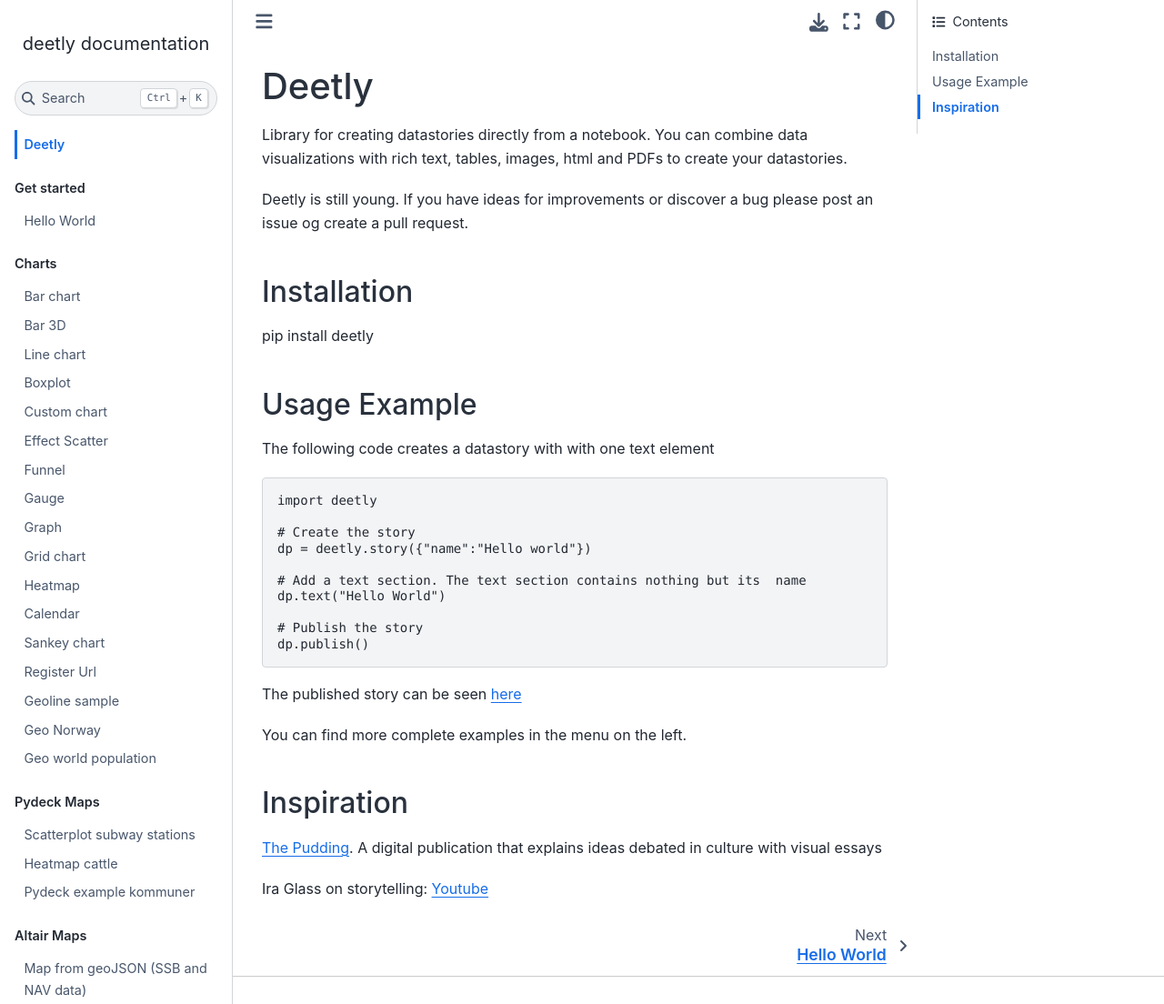
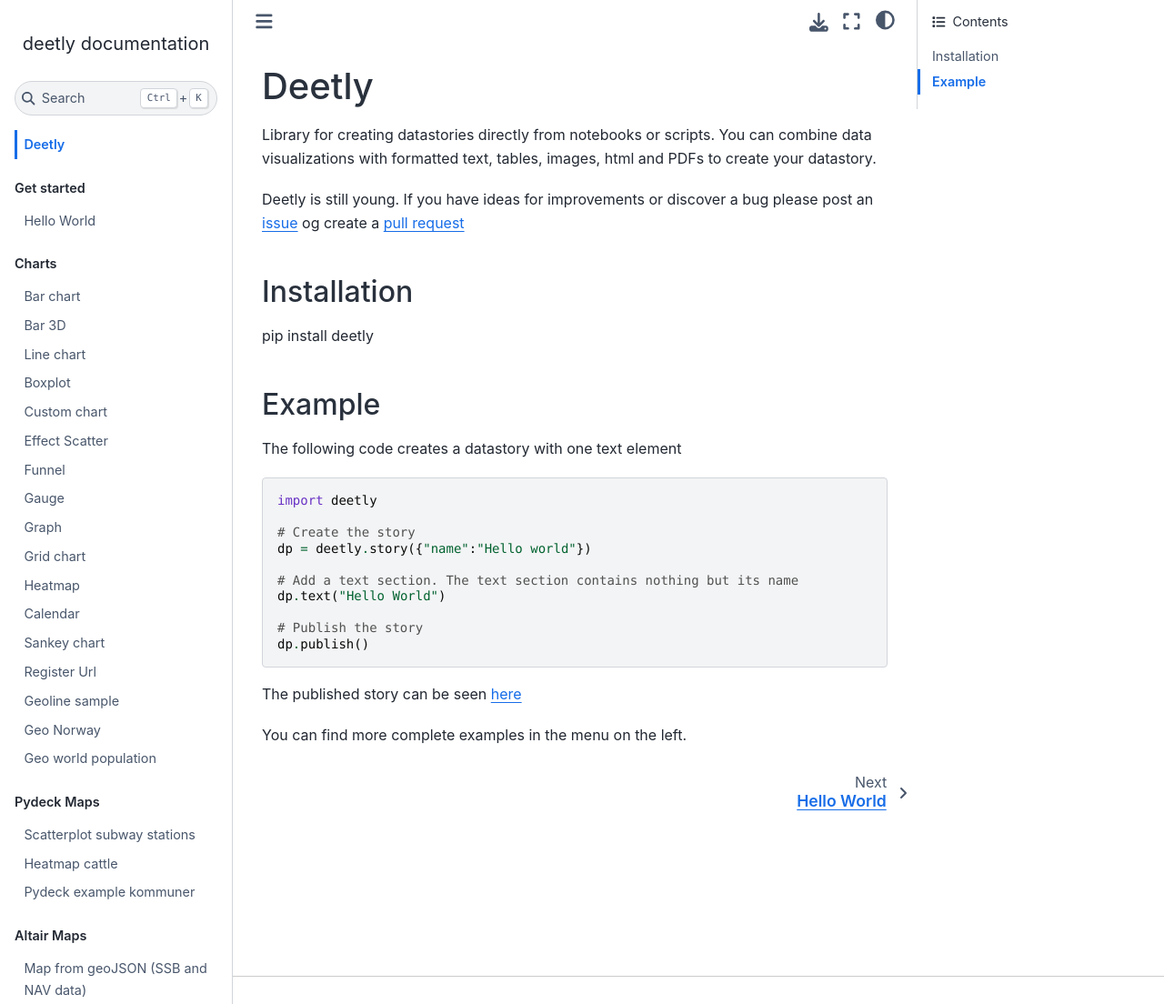
Before and after one commit to deetly/docs, a Jupyter Book: the page built from content/intro.md, in a window 1280 px wide and 1104 px high. Shown: the whole window at 91% size. Built offline with Jupyter Book 1.0.4 settings and Sphinx 7.4.7 and the Sphinx Book theme 1.1.4, drawn with Linux system fonts in a browser that asks for light colours; pages that are not in the unit, such as notebooks, are missing from menus; comment, search, counter and statistics services are not loaded.

Commit message:
format codeblock

````diff
--- a/content/intro.md
+++ b/content/intro.md
@@ -1,36 +1,32 @@
 Deetly
 ============================
 
-Library for creating datastories directly from a notebook. You can combine data visualizations with rich text, tables, images, html and PDFs to create your datastories.
+Library for creating datastories directly from notebooks or scripts. You can combine data visualizations with formatted text, tables, images, html and PDFs to create your datastory.
 
 
-Deetly is still young. If you have ideas for improvements or discover a bug please post an issue og create a pull request.
+Deetly is still young. If you have ideas for improvements or discover a bug please post an [issue](https://github.com/deetly/docs/issues) og create a [pull request](https://github.com/deetly/docs/pulls)
 
 ## Installation
 
 pip install deetly
 
-## Usage Example
+## Example
 
-The following code creates a datastory with with one text element
+The following code creates a datastory with one text element
 
-    import deetly
+```python
+import deetly
 
-    # Create the story
-    dp = deetly.story({"name":"Hello world"})
+# Create the story
+dp = deetly.story({"name":"Hello world"})
 
-    # Add a text section. The text section contains nothing but its  name
-    dp.text("Hello World")
+# Add a text section. The text section contains nothing but its name
+dp.text("Hello World")
 
-    # Publish the story
-    dp.publish()
+# Publish the story
+dp.publish()
+```
 
 The published story can be seen [here](https://public.deetly.com/examples/aae98ae8214549d11861eb9fd7234ba5)
 
 You can find more complete examples in the menu on the left.
-
-## Inspiration
-
-[The Pudding](https://pudding.cool). A digital publication that explains ideas debated in culture with visual essays
-
-Ira Glass on storytelling: [Youtube](https://www.youtube.com/watch?v=f6ezU57J8YI)
````
